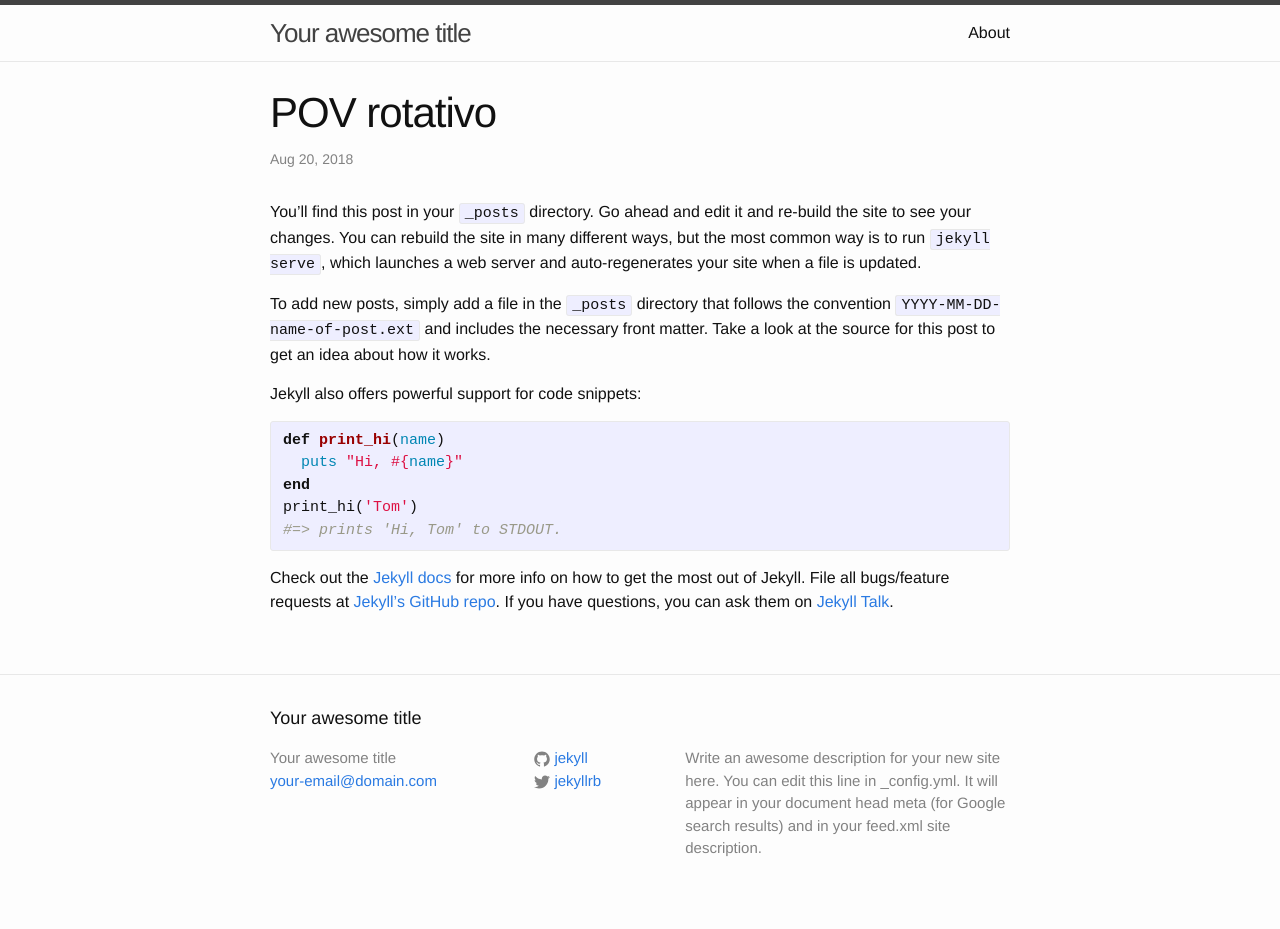
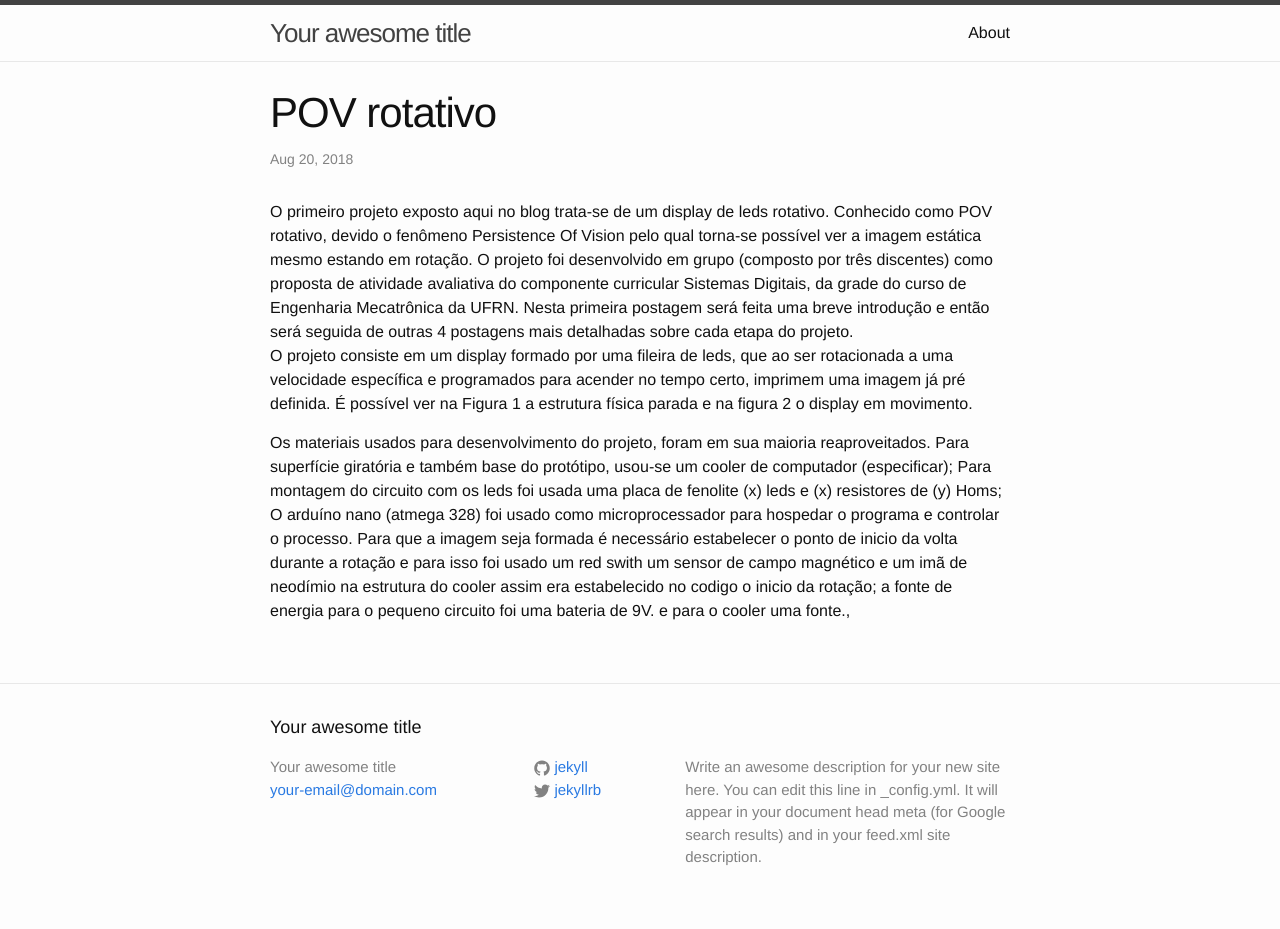
Before and after one commit to mariaelenasilveira/mariaelenasilveira.github.io, a Jekyll site: the page built from _posts/2018-08-20-welcome-to-jekyll.markdown, in a window 1280 px wide. Built offline with Jekyll 4.4.1, drawn with Linux system fonts in a browser that asks for light colours.

Commit message:
novo post

```diff
--- a/_posts/2018-08-20-welcome-to-jekyll.markdown
+++ b/_posts/2018-08-20-welcome-to-jekyll.markdown
@@ -6,21 +6,20 @@ categories: jekyll update
 ---
 
 
-You’ll find this post in your `_posts` directory. Go ahead and edit it and re-build the site to see your changes. You can rebuild the site in many different ways, but the most common way is to run `jekyll serve`, which launches a web server and auto-regenerates your site when a file is updated.
+O primeiro projeto exposto aqui no blog trata-se de um display de leds rotativo.
+Conhecido como POV rotativo, devido o fenômeno Persistence Of Vision pelo qual torna-se possível ver a imagem estática mesmo estando em rotação.
+O projeto foi desenvolvido em grupo (composto por três discentes) como proposta de atividade avaliativa do componente curricular Sistemas Digitais, da grade do curso de Engenharia Mecatrônica da UFRN.
+Nesta primeira postagem será feita uma breve introdução
+e então será seguida de outras 4 postagens mais detalhadas sobre cada etapa do projeto.
+O projeto consiste em um display formado por uma fileira de leds, que ao ser rotacionada a uma velocidade específica e programados para acender no tempo certo, imprimem uma imagem já pré definida. É possível ver na Figura 1 a estrutura física parada e na figura 2 o display em movimento.
 
-To add new posts, simply add a file in the `_posts` directory that follows the convention `YYYY-MM-DD-name-of-post.ext` and includes the necessary front matter. Take a look at the source for this post to get an idea about how it works.
-
-Jekyll also offers powerful support for code snippets:
-
-{% highlight ruby %}
-def print_hi(name)
-  puts "Hi, #{name}"
-end
-print_hi('Tom')
-#=> prints 'Hi, Tom' to STDOUT.
-{% endhighlight %}
-
-Check out the [Jekyll docs][jekyll-docs] for more info on how to get the most out of Jekyll. File all bugs/feature requests at [Jekyll’s GitHub repo][jekyll-gh]. If you have questions, you can ask them on [Jekyll Talk][jekyll-talk].
+Os materiais usados para desenvolvimento do projeto, foram em sua maioria reaproveitados.
+Para superfície giratória e também base do protótipo, usou-se um cooler de computador (especificar);
+Para montagem do circuito  com os leds foi usada uma placa de fenolite (x) leds e (x) resistores de (y) Homs;
+O arduíno nano (atmega 328) foi usado como microprocessador para hospedar o programa e controlar o processo.
+Para que a imagem seja formada é necessário estabelecer o ponto de inicio da volta durante a rotação e para isso foi usado um red swith um sensor de campo magnético e um imã de neodímio na estrutura do cooler assim era estabelecido no codigo o inicio da rotação;
+a fonte de energia para o pequeno circuito foi uma bateria de 9V.
+e para o cooler uma fonte.,
 
 [jekyll-docs]: http://jekyllrb.com/docs/home
 [jekyll-gh]:   https://github.com/jekyll/jekyll
```
